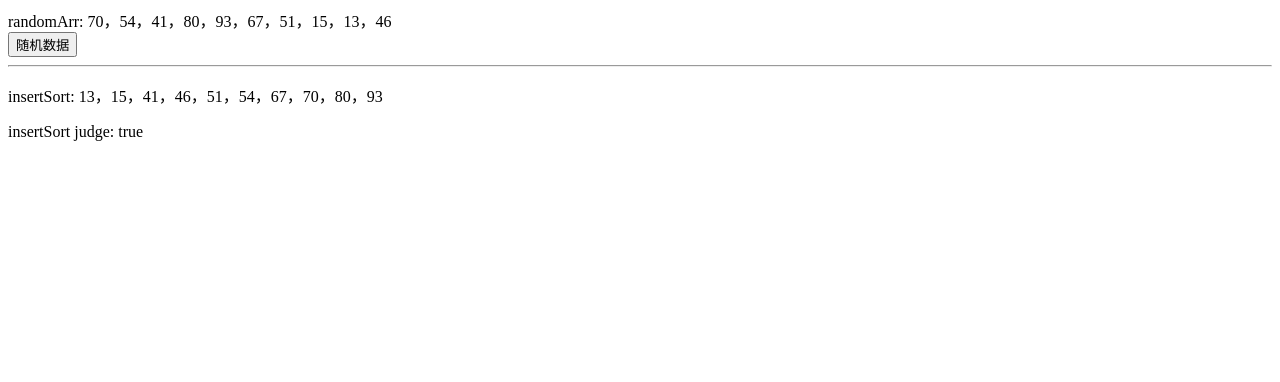
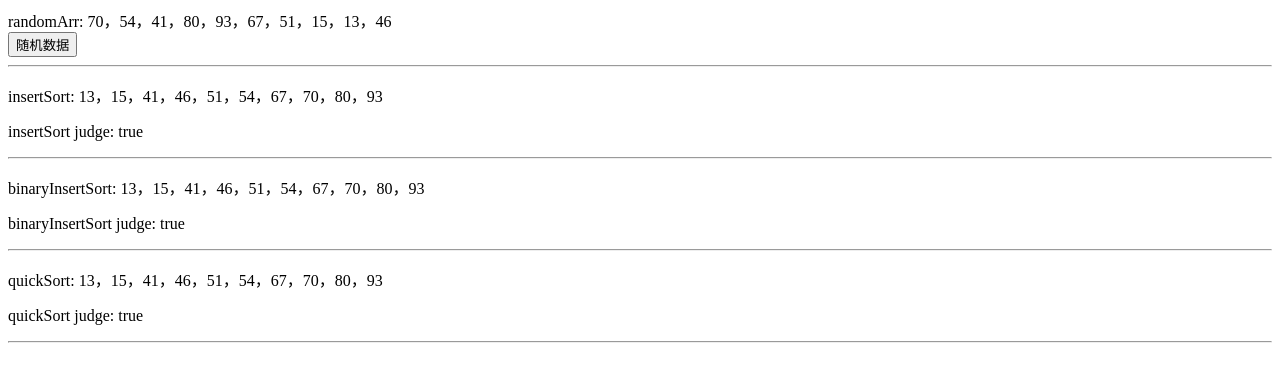
Before and after one commit to sunchenguang/sortAlgorithm, a plain HTML site: page index.html in a window 1280 px wide. Drawn offline with Linux system fonts and the light colour scheme.

Commit message:
update: 更新快排，更新index.html

```diff
--- a/index.html
+++ b/index.html
@@ -8,26 +8,31 @@
 <div class="randomArr"></div>
 <button class="randomBtn">随机数据</button>
 <hr>
-<div>
-    <p class="insertSort"></p>
-    <p class="insertJudge"></p>
-</div>
 
+<div id="container"></div>
 
 <script src="./utils/index.js"></script>
 <script src="insertSort.js"></script>
+<script src="quickSort.js"></script>
+<script src="bubbleSort.js"></script>
+<script src="bucketSort.js"></script>
+<script src="countSort.js"></script>
+<script src="heapSort.js"></script>
+<script src="mergeSort.js"></script>
+<script src="radixSort.js"></script>
+<script src="selectSort.js"></script>
+<script src="shellSort.js"></script>
 
 <script>
     let randomArr
 
     let data = [
-        {
-            sortFn: insertSort,
-            sortedClass: '.insertSort',
-            judgeClass: '.insertJudge'
-        }
+        insertSort,
+        binaryInsertSort,
+        quickSort
     ]
 
+    let container = document.querySelector('#container')
 
     document.querySelector('.randomBtn').addEventListener('click', function (e) {
         renderRandomNumber()
@@ -45,21 +50,38 @@
     }
 
     /**
-     * 渲染指定排序方法
+     * 渲染指定排序方法, 使用dom API 填充页面
      */
-    function renderSortMethod(sortFn, arr, sortedClass, judgeClass) {
+    function renderSortMethod(sortFn, arr) {
         let sortArr = sortFn(arr)
-        document.querySelector(sortedClass).innerHTML = `${sortFn.name}: ${beautifyArrDisplay(sortArr)}`
-        document.querySelector(judgeClass).innerHTML = `${sortFn.name} judge: ${judgeIsSorted(sortArr)}`
+
+        let fragment = document.createDocumentFragment()
+
+        let div = document.createElement('div')
+        let p1 = document.createElement('p')
+        let p2 = p1.cloneNode()
+
+        p1.textContent = `${sortFn.name}: ${beautifyArrDisplay(sortArr)}`
+        p2.textContent = `${sortFn.name} judge: ${judgeIsSorted(sortArr)}`
+
+        div.appendChild(p1)
+        div.appendChild(p2)
+
+        fragment.appendChild(div)
+        fragment.appendChild(document.createElement('hr'))
+
+        container.appendChild(fragment)
     }
 
     /**
      * 渲染所有排序方法
      */
     function renderAll() {
-        for (let item of data) {
-            let {sortFn, sortedClass, judgeClass} = item
-            renderSortMethod(sortFn, randomArr, sortedClass, judgeClass)
+        //清空
+        container.innerHTML = ''
+
+        for (let fn of data) {
+            renderSortMethod(fn, randomArr)
         }
     }
 
--- a/insertSort.js
+++ b/insertSort.js
@@ -1,9 +1,15 @@
 /**
  * 插入排序
  * 总结：类似扑克整理牌。从左到右，将右侧的牌插入到左侧合适位置，一张一张进行
+ * 复杂度： 最坏是倒序的情况，O(n^2), 最好是顺序，不用进行移动，O(n)。平均时间复杂度O(n)
  */
 
-
+/**
+ * 有一个已排序数组，元素不断增多，参数数组元素不断减少，直到参数数组为空停止。
+ * 利用splice方法直接在数组指定索引位置插入元素，不用傻傻的手动移动元素腾出空位
+ * @param arr
+ * @returns {Array}
+ */
 function insertSort(arr = []) {
     //浅复制
     arr = arr.slice()
@@ -12,6 +18,7 @@ function insertSort(arr = []) {
     while (arr.length) {
         //拿出首项
         let item = arr.shift()
+
         let i = sortedArr.length - 1
         //找到比item小的那项的位置
         while (i >= 0 && sortedArr[i] > item) {
@@ -22,3 +29,35 @@ function insertSort(arr = []) {
     }
     return sortedArr
 }
+
+/**
+ * 二分查找排序
+ * @param arr
+ * @returns {Array}
+ */
+function binaryInsertSort(arr = []) {
+    //浅复制
+    arr = arr.slice()
+    let sortedArr = []
+
+    while (arr.length) {
+        //拿出首项
+        let item = arr.shift()
+
+        //left是最后的插入位置，使用二分查找找出插入位置
+        let left = 0, right = sortedArr.length - 1
+
+        while (left <= right) {
+            let middle = Math.floor((left + right) / 2)
+            //保证稳定，有相等的也要排在已有的后面
+            if (sortedArr[middle] <= item) {
+                left = middle + 1
+            } else {
+                right = middle - 1
+            }
+        }
+
+        sortedArr.splice(left, 0, item)
+    }
+    return sortedArr
+}
--- a/quickSort.js
+++ b/quickSort.js
@@ -1,3 +1,28 @@
 /**
  * 快速排序
  */
+
+
+/**
+ * 找到中心点索引，比他小的元素放到left, 比他大的放到right,  递归进行
+ * @param arr
+ * @returns {*}
+ */
+function quickSort(arr = []) {
+    if (arr.length <= 1) {
+        return arr
+    }
+
+    let pivotIndex = Math.floor(arr.length / 2)
+    let pivot = arr.splice(pivotIndex, 1)[0]
+    let left = [], right = []
+
+    arr.forEach((item) => {
+        if (item < pivot) {
+            left.push(item)
+        } else {
+            right.push(item)
+        }
+    })
+    return quickSort(left).concat(pivot).concat(quickSort(right))
+}
```
